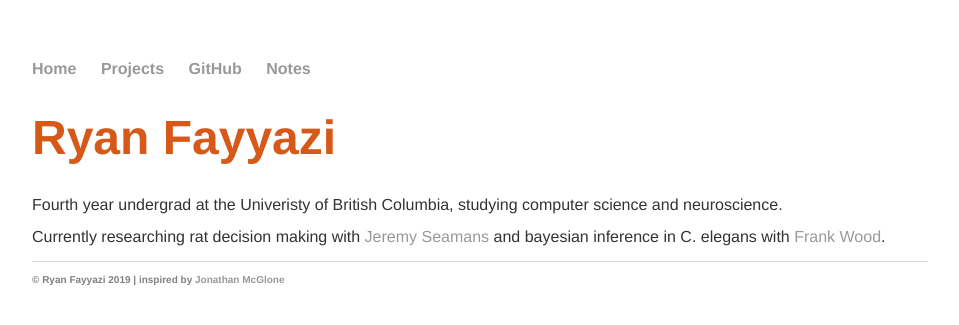
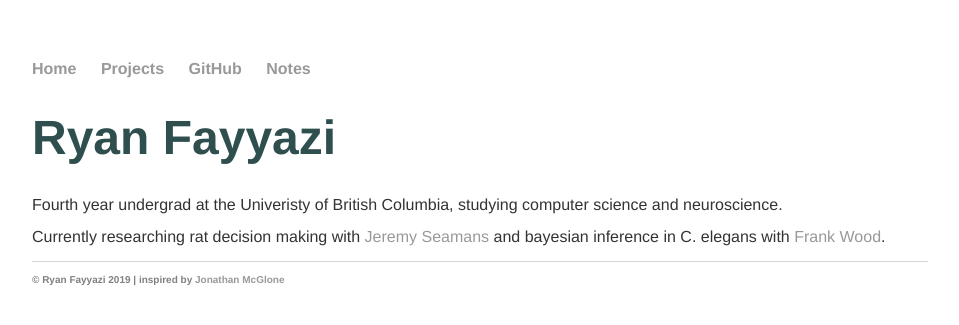
Before and after one commit to rfayyazi/rfayyazi.github.io, a Jekyll site: the page built from index.html, in a window 1280 px wide. Shown: the top 325 px of the page, without its empty margins (160-1119 px from the left). Built offline with Jekyll 4.4.1, drawn with Linux system fonts in a browser that asks for light colours.

Commit message:
Update main.css

```diff
--- a/css/main.css
+++ b/css/main.css
@@ -22,7 +22,7 @@ a:hover {
 h1 {
     font-size: 3em;
     font-family:'Helvetica', 'Arial', 'Sans-Serif';
-    color: #D7591A
+    color: #2F4F4F
 }
 p {
     font-size: 1.0em;
```
